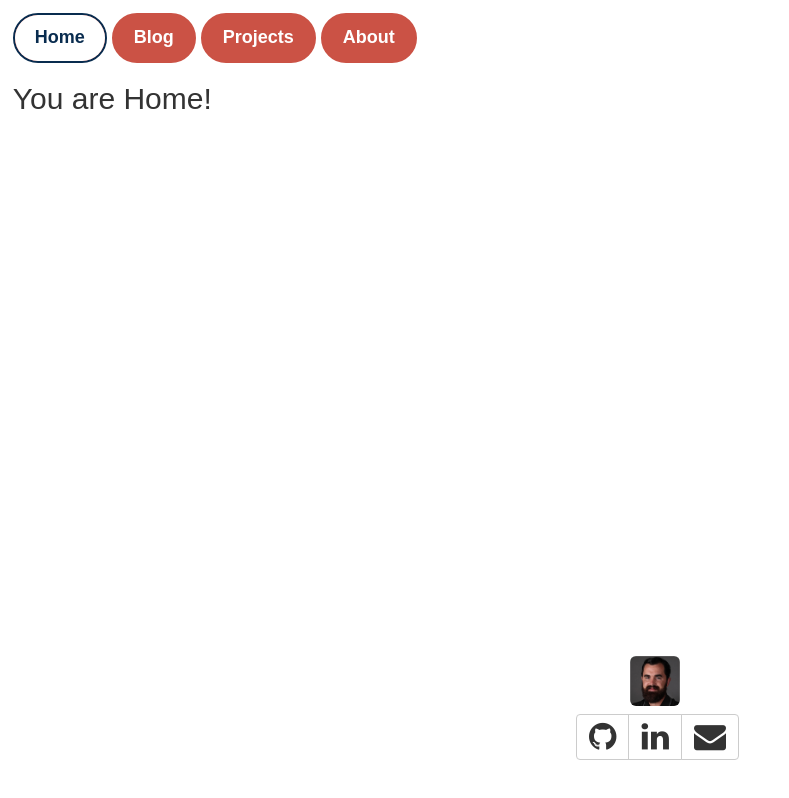
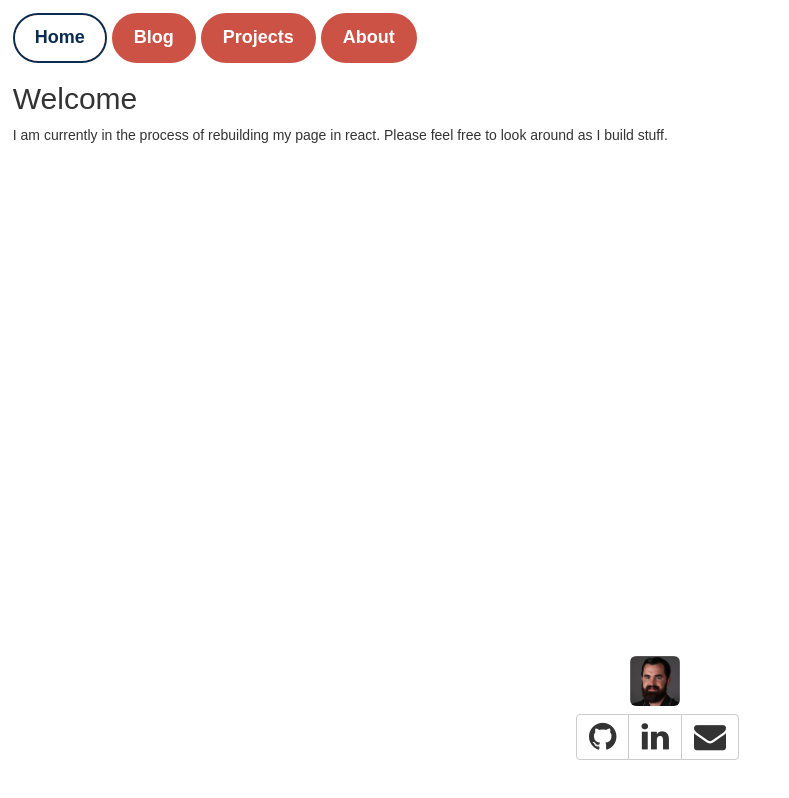
Before and after one commit to boveus/old-website, a React (Create React App) app: page / in a window 1280 px wide. Shown: the whole page, without its empty margins (0-789 px from the left). Built offline with nearby package versions, Linux system fonts and the light colour scheme.

Commit message:
add a few words to descriptions

```diff
--- a/src/components/html/about.js
+++ b/src/components/html/about.js
@@ -8,7 +8,7 @@ class About extends Component {
         <article>
           <h1>About me</h1>
           <p>
-            My name is Brandon Stewart.  I am an aspiring software developer, cyclist, and beer snob.  This is a website for posting blog posts about various things, technological or otherwise.
+            My name is Brandon Stewart.  I am a software developer, cyclist, general outdoors person and beer snob.  This is a website for posting blog posts about various things, technological or otherwise.
           </p>
           <h4>Vail Pass</h4>
           <Image src='image/bike_pic.jpg' responsive rounded className='bike-pic' />;
--- a/src/components/html/home.js
+++ b/src/components/html/home.js
@@ -3,7 +3,11 @@ import React, { Component } from 'react'
 class Home extends Component {
   render () {
     return (
-      <h2> You are Home! </h2>
+      <div>
+        <h2> Welcome </h2>
+        <p> I am currently in the process of rebuilding my page in react.
+        Please feel free to look around as I build stuff. </p>
+      </div>
     )
   }
 }
```
